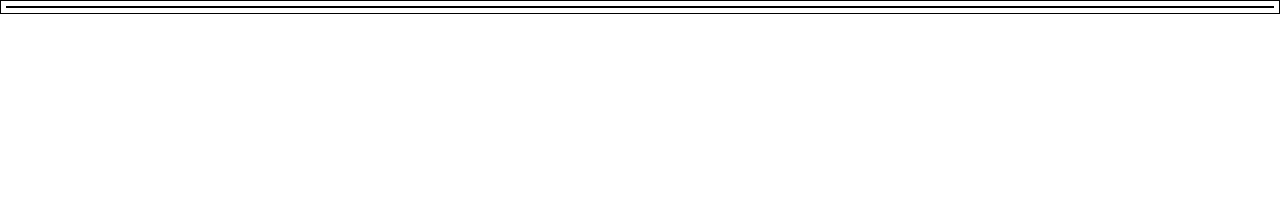
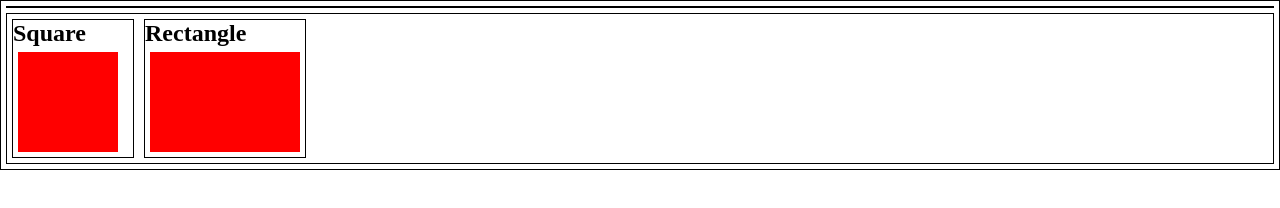
Before and after one commit to arysnurbol/css-tricks, a plain HTML site: page index.html in a window 1280 px wide. Drawn offline with Linux system fonts and the light colour scheme.

Commit message:
master: add square and rectangle

```diff
--- a/css/style.css
+++ b/css/style.css
@@ -9,3 +9,32 @@ body,h1,h2,h3,h4,h5,h6,p,div,span,tr,td,table,tbody,thead,b,hr,section,head,head
     margin: 5px;
     border: 1px solid #000;
 }
+.rectangles {
+    margin: 5px;
+    border: 1px solid #000;
+    display: flex;
+}
+/* Square */
+.square_block{
+    width: 120px;
+    margin: 5px;
+    border: 1px solid #000;
+}
+.square{
+    width: 100px;
+    height: 100px;
+    background: red;
+    margin: 5px;
+}
+/* Rectangle */
+.rectangle_block{
+    width: 160px;
+    margin: 5px;
+    border: 1px solid #000;
+}
+.rectangle{
+    width: 150px;
+    height: 100px;
+    background: red;
+    margin: 5px;
+}
--- a/index.html
+++ b/index.html
@@ -14,7 +14,15 @@
 
         </div>
         <div class="rectangles">
+            <div class="square_block">
+                <h2>Square</h2>
+                <div class="square"></div>
+            </div>
 
+            <div class="rectangle_block">
+                <h2>Rectangle</h2>
+                <div class="rectangle"></div>
+            </div>
         </div>
     </div>
 
```
